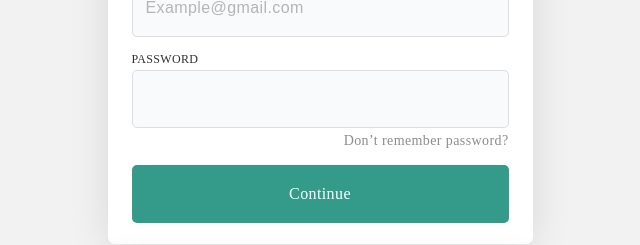
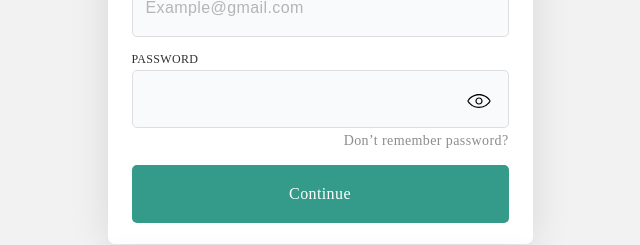
Before and after one commit to onevanivan/vue-products-test, a Vue app: page / in a window 1280 px wide. Shown: the part 290-535 px from the top of the page, without its empty margins (320-960 px from the left). Built offline with nearby package versions, Linux system fonts and the light colour scheme.

Commit message:
auth icons

```diff
--- a/package.json
+++ b/package.json
@@ -23,6 +23,7 @@
     "eslint-plugin-vue": "^6.2.2",
     "sass": "^1.32.8",
     "sass-loader": "10.1.1",
+    "vue-svg-loader": "^0.16.0",
     "vue-template-compiler": "^2.6.11"
   },
   "eslintConfig": {
--- a/src/assets/scss/components.scss
+++ b/src/assets/scss/components.scss
@@ -1,3 +1,5 @@
+// buttons
+
 .btn-big {
     display: flex;
     align-items: center;
@@ -12,9 +14,12 @@
     cursor: pointer;
 }
 
+// form-item
+
 .form-item {
     display: block;
     position: relative;
+}
 
 .form-item_label {
     display: block;
@@ -53,9 +58,28 @@
         font-size: 16px;
         color: $gray_3;
     }
+
+    &.password {
+        padding-right: 50px;
+    }
 }
 
-    .form-item_pass-icon {
+.form-item_input-wrap {
+    position: relative;
+}
 
+.form-item_icon {
+    display: block;
+    width: 24px;
+    height: 16px;
+    position: absolute;
+    top: 23px;
+    right: 18px;
+    z-index: 1;
+    fill: $black;
+    cursor: pointer;
+
+    &.hidden {
+        fill: $gray_4;
     }
 }
--- a/src/components/auth/Login.vue
+++ b/src/components/auth/Login.vue
@@ -7,9 +7,33 @@
         </div>
         <div class="form-item">
             <label class="form-item_label">Password</label>
-            <input class="form-item_input" type="text">
+            <div class="form-item_input-wrap">
+                <input class="form-item_input password" :type="passwordType">
+                <Eye class="form-item_icon"
+                     :class="{hidden:passwordType === 'password'}"
+                     @click="togglePasswordVisible()"/>
+            </div>
             <p class="auth_note">Don’t remember password?</p>
         </div>
-       <div class="btn-big auth_btn-login">Continue</div>
+        <div class="btn-big auth_btn-login">Continue</div>
     </div>
 </template>
+
+<script>
+    import Eye from '@/assets/img/eye.svg';
+
+    export default {
+        name: 'Login',
+        components: {
+            Eye
+        },
+        data: () => ({
+            passwordType: 'text'
+        }),
+        methods: {
+            togglePasswordVisible() {
+                this.passwordType = this.passwordType === 'password' ? 'text' : 'password';
+            }
+        }
+    };
+</script>
--- a/vue.config.js
+++ b/vue.config.js
@@ -2,10 +2,20 @@ module.exports = {
     css: {
         loaderOptions: {
             scss: {
-                additionalData: `
-        @import "~@/assets/scss/variables.scss";
-      `,
+                additionalData: `@import "~@/assets/scss/variables.scss";`,
             },
         },
-    }
+    },
+    chainWebpack: (config) => {
+        const svgRule = config.module.rule('svg');
+
+        svgRule.uses.clear();
+
+        svgRule
+            .use('babel-loader')
+            .loader('babel-loader')
+            .end()
+            .use('vue-svg-loader')
+            .loader('vue-svg-loader');
+    },
 };
```
Also changed, not shown: src/assets/img/eye.svg (added), 1 other file (tests, documents, lock files or other folders). Lines whose indentation alone changed are shown as unchanged.
